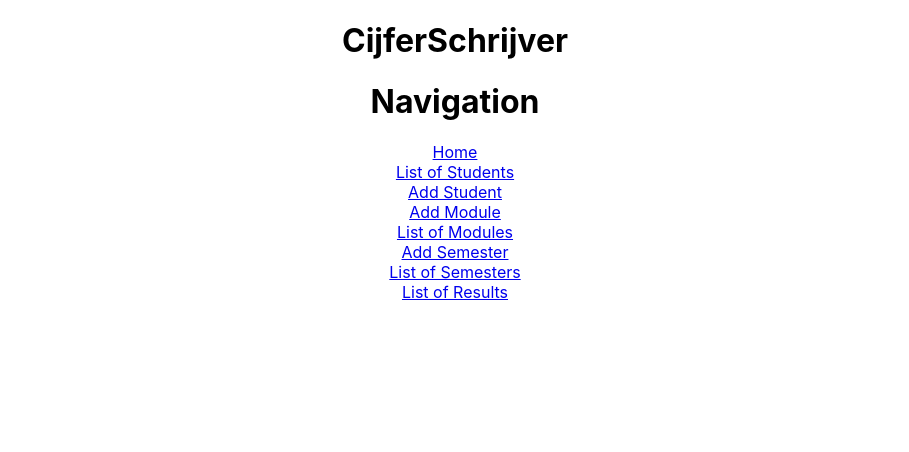
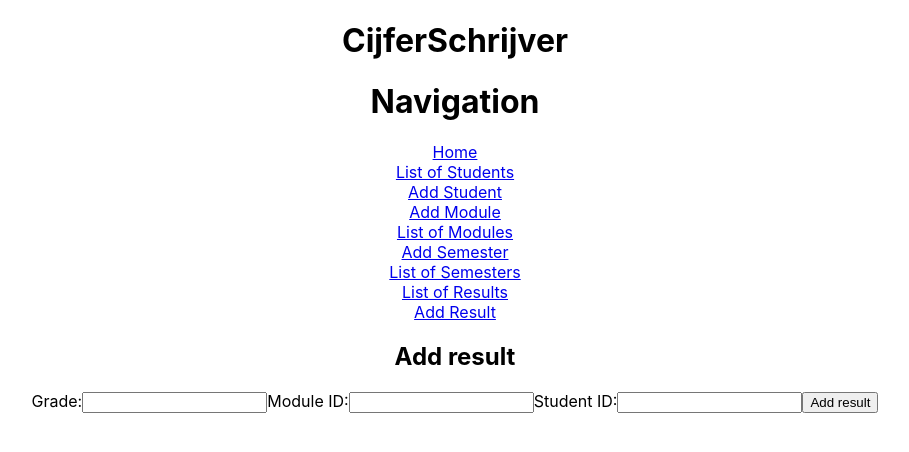
Before and after one commit to idwer/CijferSchrijver, a React (Create React App) app in the folder src/main/frontend/: page /add/results in a window 1280 px wide. Shown: the top 452 px of the page, without its empty margins (185-1094 px from the left). Built offline with nearby package versions, Linux system fonts and the light colour scheme.

Commit message:
frontend: add src/AddResult.js, link to this page

```diff
--- /dev/null
+++ b/src/main/frontend/src/AddResult.js
@@ -0,0 +1,60 @@
+import React, {useState} from 'react'
+import {useNavigate} from "react-router-dom";
+
+function AddResult() {
+    // backend code handles generating and storing a timestamp
+    const [grade, setGrade] = useState('');
+    const [id_module, setIdModule] = useState('');
+    const [id_student, setIdStudent] = useState('');
+
+    const handleSubmit = (e) => {
+        e.preventDefault();
+        const result = { grade, id_module, id_student };
+
+        fetch('http://localhost:8080/api/result/add',
+            {
+                method: 'POST',
+                headers: { "Content-Type": "application/json" },
+                body: JSON.stringify(result)
+            }
+        );
+        redirectAfterClick()
+    }
+
+    let navigate = useNavigate();
+    function redirectAfterClick() {
+        navigate("/get/results")
+    }
+
+    return (
+        <div>
+            <h2>Add result</h2>
+            <form onSubmit={handleSubmit}>
+                <label>Grade:</label>
+                <input
+                    type="number"
+                    required
+                    value={grade}
+                    onChange={(e) => setGrade(e.target.value)}
+                />
+                <label>Module ID:</label>
+                <input
+                    type="number"
+                    required
+                    value={id_module}
+                    onChange={(e) => setIdModule(e.target.value)}
+                />
+                <label>Student ID:</label>
+                <input
+                    type="number"
+                    required
+                    value={id_student}
+                    onChange={(e) => setIdStudent(e.target.value)}
+                />
+                <button type="submit">Add result</button>
+            </form>
+        </div>
+    );
+}
+
+export default AddResult
--- a/src/main/frontend/src/App.js
+++ b/src/main/frontend/src/App.js
@@ -9,6 +9,7 @@ import GetModules from "./GetModules";
 import AddSemester from "./AddSemester";
 import GetSemesters from "./GetSemesters";
 import GetResults from "./GetResults";
+import AddResult from "./AddResult";
 
 function App() {
     return (
@@ -27,6 +28,7 @@ function App() {
                     <Link to="/add/semester"> Add Semester</Link><br/>
                     <Link to="/get/semesters"> List of Semesters</Link><br/>
                     <Link to="/get/results"> List of Results</Link><br/>
+                    <Link to="/add/results"> Add Result</Link><br/>
                 </nav>
             <Routes>
                 <Route path="/get/students" element={<GetStudents />} />
@@ -36,6 +38,7 @@ function App() {
                 <Route path="/add/semester" element={<AddSemester />} />
                 <Route path="/get/semesters" element={<GetSemesters />} />
                 <Route path="/get/results" element={<GetResults />} />
+                <Route path="/add/results" element={<AddResult />} />
             </Routes>
             </BrowserRouter>
         </div>
```
